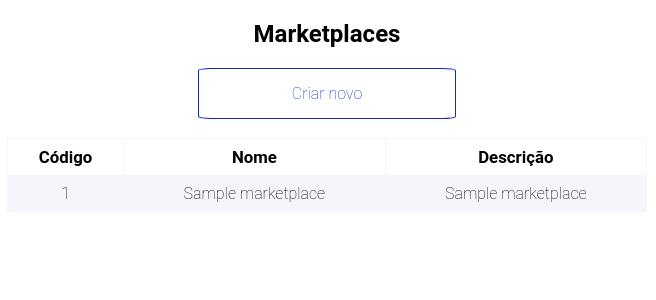
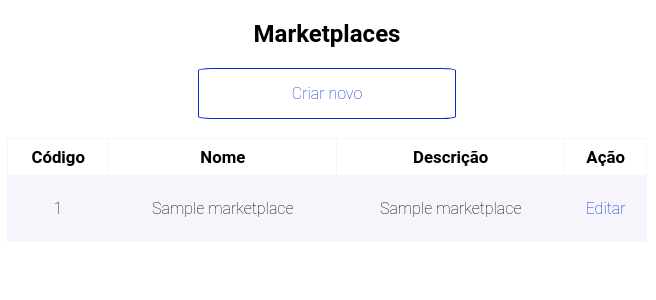
Before and after one commit to josue-avila/OTS-ATP8, a Flask app: page /marketplaces in a window 1280 px wide. Shown: the part 61-361 px from the top of the page, without its empty margins (313-969 px from the left). Run offline with Flask 2, Linux system fonts and the light colour scheme; a database or web service that is not in the repository returns one stand-in record (values such as "Sample title"); some libraries are stand-ins or nearby versions.

Commit message:
Atualiza listagem de marketplace com botão de edição

```diff
--- a/web/templates/marketplaces_list.html
+++ b/web/templates/marketplaces_list.html
@@ -12,12 +12,18 @@
             <th>Código</th>
             <th>Nome</th>
             <th>Descrição</th>
+            <th>Ação</th>
         </tr>
         {% for marketplace in list %}
                 <tr>
                     <td>{{ marketplace.id }}</td>
                     <td>{{ marketplace.name }}</td>
                     <td>{{ marketplace.description }}</td>
+                    <td>
+                        <a href='/marketplaces/{{ marketplace.id }}' class="link-button">
+                            <p>Editar</p>
+                        </a>
+                    </td>
                 </tr>
         {% endfor %}
     </table>
```
